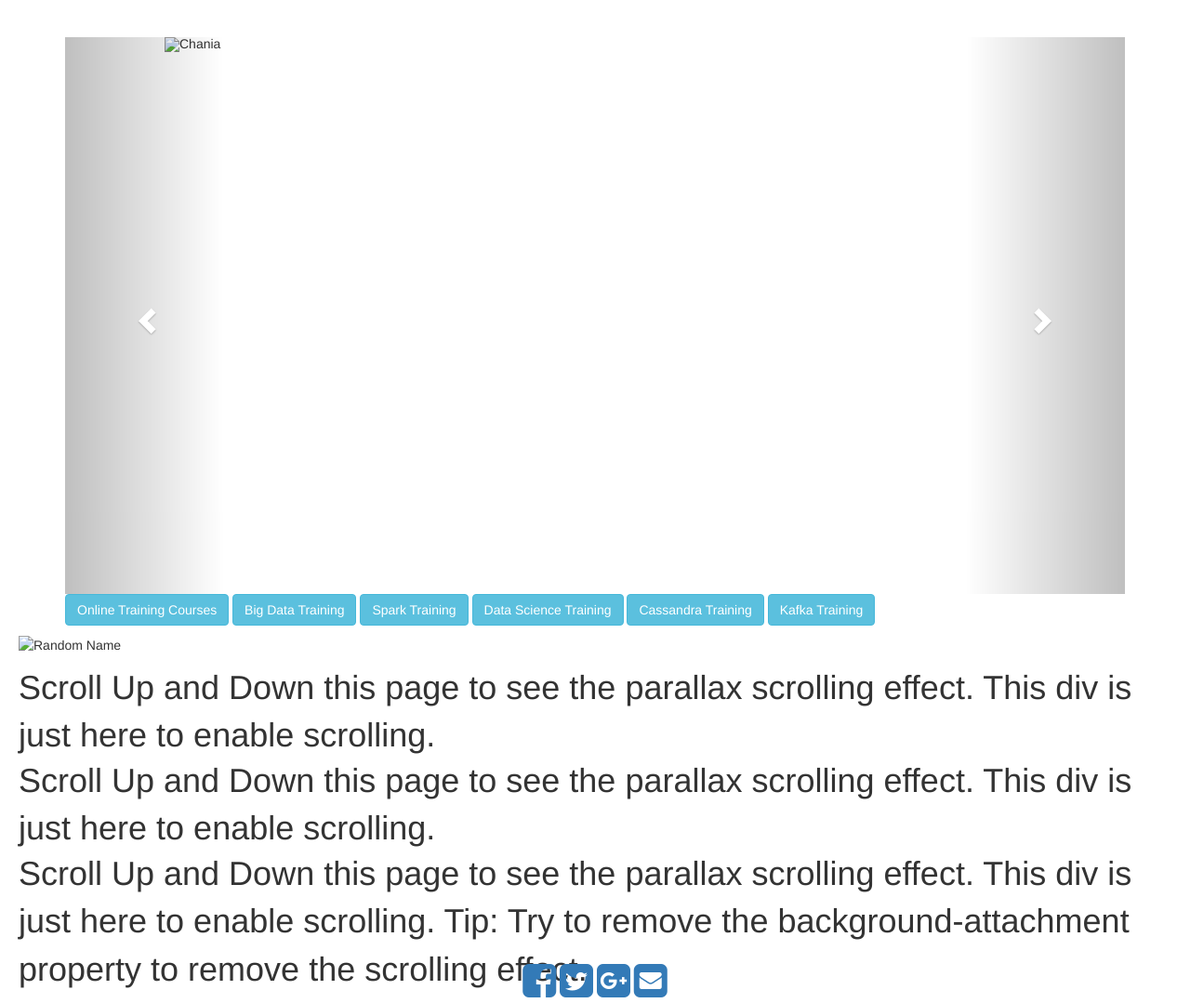
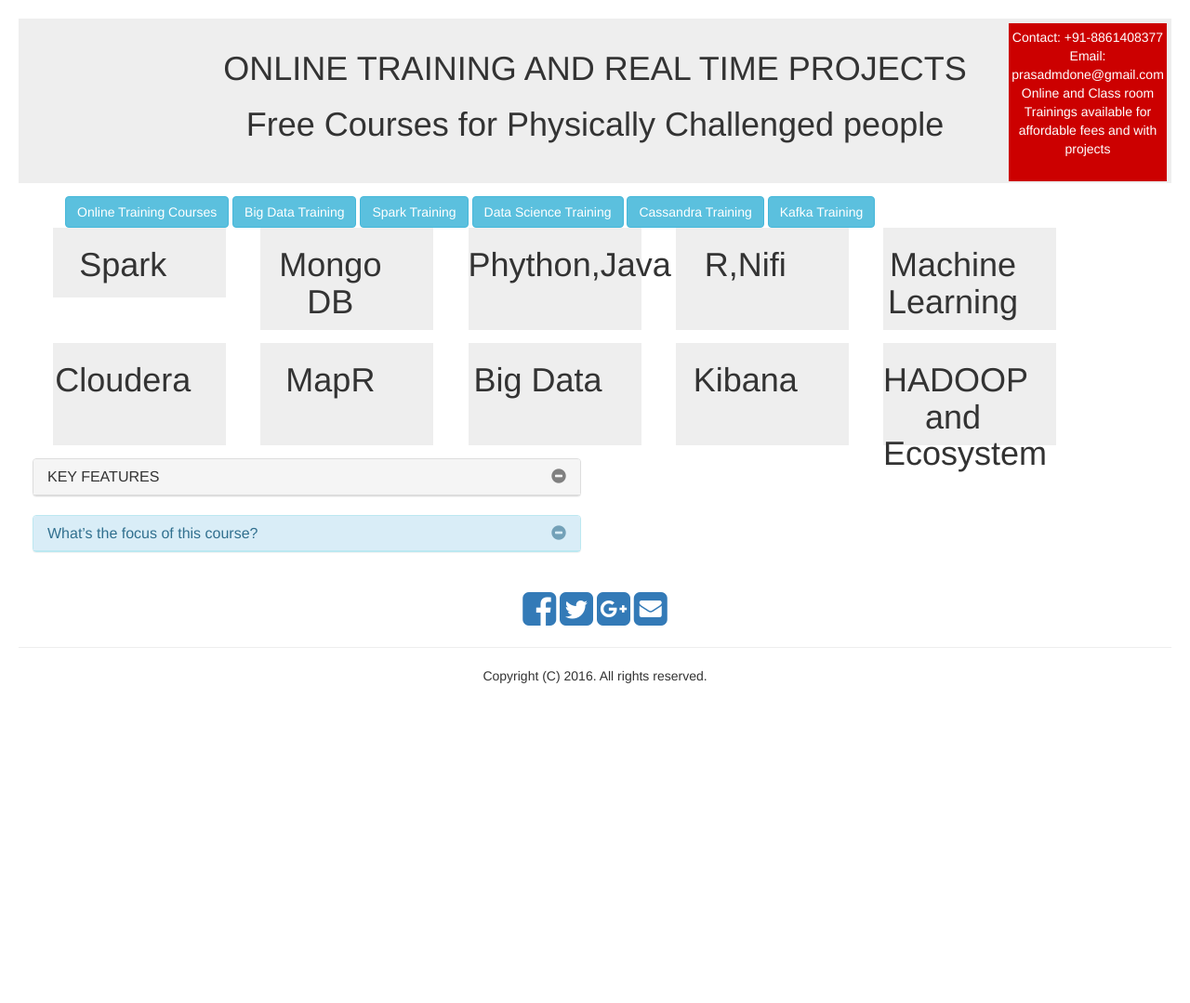
Before and after one commit to BigDataTrainingForyou/OnlineTraining, a plain HTML site: page index.html in a window 1280 px wide. Shown: the whole page at 93% size. After the commit the page ends 1040 px from the top, so only its background shows below. Drawn offline with nearby package versions, Linux system fonts and the light colour scheme.

Commit message:
Add files via upload

```diff
--- a/index.html
+++ b/index.html
@@ -1,8 +1,9 @@
 <!DOCTYPE html>
-<html lang="en">
+<html>
 <head>
-  <title>Bootstrap Example</title>
-  <meta charset="utf-8">
+    <title>Trainings</title>
+
+    <meta charset="utf-8">
   <meta name="viewport" content="width=device-width, initial-scale=1">
   <link rel="stylesheet" href="https://maxcdn.bootstrapcdn.com/bootstrap/3.3.7/css/bootstrap.min.css">
 
@@ -11,59 +12,60 @@
   <link rel="stylesheet" href="style.css">
   <script src="https://ajax.googleapis.com/ajax/libs/jquery/3.1.1/jquery.min.js"></script>
   <script src="https://maxcdn.bootstrapcdn.com/bootstrap/3.3.7/js/bootstrap.min.js"></script>
-  <style>
-  .carousel-inner > .item > img,
-  .carousel-inner > .item > a > img {
-      width: 70%;
-      margin: auto;
-  }
-  </style>
+<script src="app.js"></script>
 </head>
-<body>
+
+
+ <body>
+<!--angular-app-->
+<div ng-app="myApp">
+  <div ng-controller="ctrlApp" id="myApp">
+
 <div class="parallax">
-<div class="container">
-  <br>
-  <div id="myCarousel" class="carousel slide" data-ride="carousel">
-    <!-- Indicators -->
-    <ol class="carousel-indicators">
-      <li data-target="#myCarousel" data-slide-to="0" class="active"></li>
-      <li data-target="#myCarousel" data-slide-to="1"></li>
-      <li data-target="#myCarousel" data-slide-to="2"></li>
-      <li data-target="#myCarousel" data-slide-to="3"></li>
-    </ol>
 
-    <!-- Wrapper for slides -->
-    <div class="carousel-inner" role="listbox">
-      <div class="item active">
-        <img src="images/hadoop.png" alt="Chania" width="460" height="345">
-      </div>
+<div class="sample5">
+    <div class="header">
+         <h1><center>ONLINE TRAINING AND REAL TIME PROJECTS</center></h1>
+         <h1><center><p class="blink_me">Free Courses for Physically Challenged people</p><center></h1>
 
-      <div class="item">
-        <img src="images/spark.png" alt="Chania" width="460" height="345">
-      </div>
 
-      <div class="item">
-        <img src="images/bigdata.png" alt="Flower" width="460" height="345">
-      </div>
+<div
+            style="width:170px;
+            height:170px;
+            background:#CC0000;
+            color:#FFF;
+            padding:5px 2px;
+            text-align:center;
+            top:25px;
+            position:absolute;
+            right:25px;
+            ">
 
-      <div class="item">
-        <img src="images/datascience.png" alt="Flower" width="460" height="345">
-      </div>
+          Contact: +91-8861408377
+Email: prasadmdone@gmail.com
+Online and Class room Trainings available for affordable fees and with projects
+
+        </div>
+       <!--  <nav class="{{active}}" ng-click="$event.preventDefault()">-->
+
+      <!-- When a link in the menu is clicked, we set the active variable -->
+
+      <!--<a href="#" class="home" ng-click="active='home'">Home</a>
+
+      <a href="#" class="about" ng-click="active='about'">About</a>-->
+    <!--  <a href="#" class="contact" ng-click="active='contact'">Contact</a>
+      <div class="marquee">
+  <div>
+    <span>Contact: 0091-8861408377
+Email: prasadmdone@gmail.com</span>
+
+  </div>
+</div>-->
+     <br>
+    <!--</nav>-->
     </div>
-
-    <!-- Left and right controls -->
-    <a class="left carousel-control" href="#myCarousel" role="button" data-slide="prev">
-      <span class="glyphicon glyphicon-chevron-left" aria-hidden="true"></span>
-      <span class="sr-only">Previous</span>
-    </a>
-    <a class="right carousel-control" href="#myCarousel" role="button" data-slide="next">
-      <span class="glyphicon glyphicon-chevron-right" aria-hidden="true"></span>
-      <span class="sr-only">Next</span>
-    </a>
   </div>
-</div>
-
-<div class="container">
+    <div class="container">
 
   <button type="button" class="btn btn-info">Online Training Courses</button>
   <button type="button" class="btn btn-info">Big Data Training</button>
@@ -73,78 +75,262 @@
   <button type="button" class="btn btn-info">Kafka Training</button>
 </div>
 
-<!-- code for toggle sections
-<button class="accordion">Section 1</button>
-<div class="panel">
-  <p>Lorem ipsum dolor sit amet, consectetur adipisicing elit, sed do eiusmod tempor incididunt ut labore et dolore magna aliqua. Ut enim ad minim veniam, quis nostrud exercitation ullamco laboris nisi ut aliquip ex ea commodo consequat.</p>
+
+
+<!--<div class="row">
+    <div class="col-sm-4" style="background-color:lavender;height:100px;borderwidth:1">.col-sm-4</div>
+    <div class="col-sm-4" style="background-color:lavenderblush;">.col-sm-4</div>
+    <div class="col-sm-4" style="background-color:lavender;">.col-sm-4</div>
+  </div>-->
+
+
+    <div class="content">
+        <div class="col1">
+           <div class="flip-container" ontouchstart="this.classList.toggle('hover');">
+    <div class="flipper">
+        <div class="front">
+            <!-- front content -->
+
+            <article>
+        <h1><center> Spark</center></h1>
+    </article>
+        </div>
+        <div class="back">
+            <!-- back content -->
+
+            <h1><center> Kafka</center></h1>
+        </div>
+    </div>
 </div>
+        </div>
+        <div class="col2">
+           <div class="flip-container" ontouchstart="this.classList.toggle('hover');">
+    <div class="flipper">
+        <div class="front">
+            <!-- front content -->
+            <article>
+        <h1><center>Mongo DB</center></h1>
+        <p>
+        </p>
+    </article>
+        </div>
+        <div class="back">
+            <!-- back content -->
+ <h1><center>Cassandra</center></h1>
+               </div>
+    </div>
+</div>
+        </div>
+        <div class="col3">
+           <div class="flip-container" ontouchstart="this.classList.toggle('hover');">
+    <div class="flipper">
+        <div class="front">
+            <!-- front content -->
+            <article>
+        <h1><center>Phython,Java</center></h1>
+        <p>
+        </p>
+    </article>
+        </div>
+        <div class="back">
+            <!-- back content -->
+ <h1><center>Scala</center></h1>
+               </div>
+    </div>
+</div>
+        </div>
+        <div class="col4">
+             <div class="flip-container" ontouchstart="this.classList.toggle('hover');">
+    <div class="flipper">
+        <div class="front">
+            <!-- front content -->
+            <article>
+        <h1><center>R,Nifi</center></h1>
+        <p>
+        </p>
+    </article>
+        </div>
+        <div class="back">
+            <!-- back content -->
+ <article>
+        <h1><center>
+            Presto</center></h1></article>
+        </div>
+    </div>
+</div>
+        </div>
 
-<button class="accordion">Section 2</button>
-<div class="panel">
-  <p>Lorem ipsum dolor sit amet, consectetur adipisicing elit, sed do eiusmod tempor incididunt ut labore et dolore magna aliqua. Ut enim ad minim veniam, quis nostrud exercitation ullamco laboris nisi ut aliquip ex ea commodo consequat.</p>
+         <div class="col5">
+           <div class="flip-container" ontouchstart="this.classList.toggle('hover');">
+    <div class="flipper">
+        <div class="front">
+            <!-- front content -->
+
+            <article>
+        <h1><center> Machine Learning</center></h1>
+    </article>
+        </div>
+        <div class="back">
+            <!-- back content -->
+
+            <h1><center> Algorithms</center></h1>
+        </div>
+    </div>
 </div>
+        </div>
+         <div class="col6">
+           <div class="flip-container" ontouchstart="this.classList.toggle('hover');">
+    <div class="flipper">
+        <div class="front">
+            <!-- front content -->
 
-<button class="accordion">Section 3</button>
-<div class="panel">
-  <p>Lorem ipsum dolor sit amet, consectetur adipisicing elit, sed do eiusmod tempor incididunt ut labore et dolore magna aliqua. Ut enim ad minim veniam, quis nostrud exercitation ullamco laboris nisi ut aliquip ex ea commodo consequat.</p>
+            <article>
+        <h1><center> Cloudera</center></h1>
+    </article>
+        </div>
+        <div class="back">
+            <!-- back content -->
+
+            <h1><center> Hortonworks</center></h1>
+        </div>
+    </div>
 </div>
+        </div>
+         <div class="col7">
+           <div class="flip-container" ontouchstart="this.classList.toggle('hover');">
+    <div class="flipper">
+        <div class="front">
+            <!-- front content -->
 
-<script>
-var acc = document.getElementsByClassName("accordion");
-var i;
+            <article>
+        <h1><center> MapR</center></h1>
+    </article>
+        </div>
+        <div class="back">
+            <!-- back content -->
 
-for (i = 0; i < acc.length; i++) {
-    acc[i].onclick = function(){
-        this.classList.toggle("active");
-        var panel = this.nextElementSibling;
-        if (panel.style.display === "block") {
-            panel.style.display = "none";
-        } else {
-            panel.style.display = "block";
-        }
-    }
-}
-</script>
+            <h1><center> IBM Biginsights</center></h1>
+        </div>
+    </div>
+</div>
+        </div>
+         <div class="col8">
+           <div class="flip-container" ontouchstart="this.classList.toggle('hover');">
+    <div class="flipper">
+        <div class="front">
+            <!-- front content -->
 
-code ends for toggle section -->
+            <article>
+        <h1><center> Big Data</center></h1>
+    </article>
+        </div>
+        <div class="back">
+            <!-- back content -->
+
+            <h1><center> Data Science</center></h1>
+        </div>
+    </div>
+</div>
+        </div>
+         <div class="col9">
+           <div class="flip-container" ontouchstart="this.classList.toggle('hover');">
+    <div class="flipper">
+        <div class="front">
+            <!-- front content -->
+
+            <article>
+        <h1><center> Kibana</center></h1>
+    </article>
+        </div>
+        <div class="back">
+            <!-- back content -->
+
+            <h1><center> Logstash, Elastic Search</center></h1>
+        </div>
+    </div>
+</div>
+        </div>
+         <div class="col10">
+           <div class="flip-container" ontouchstart="this.classList.toggle('hover');">
+    <div class="flipper">
+        <div class="front">
+            <!-- front content -->
+
+            <article>
+        <h1><center> HADOOP and Ecosystem</center></h1>
+    </article>
+        </div>
+        <div class="back">
+            <!-- back content -->
+
+            <h1><center> YARN, Map Reduce, HBase, Hive, Pig, Sqoop, Flume, Zookeeper, Oozie etc...</center></h1>
+        </div>
+    </div>
+</div>
+        </div>
+    </div>
 
 
 
-<!--<div style="height:100px;background-color:red;font-size:36px">
-Scroll Up and Down this page to see the parallax scrolling effect.
-This div is just here to enable scrolling.
-Tip: Try to remove the background-attachment property to remove the scrolling effect.
-</div>-->
-<section class="w3-row-padding w3-center w3-light-grey">
-  <article class="w3-third">
-    <p></p>
-    <img src="images/training1.png" alt="Random Name" style="width:100%">
-    <p></p>
-  </article>
-  <article class="w3-third">
-    <div style="height:100px;background-color:none;font-size:36px">
-Scroll Up and Down this page to see the parallax scrolling effect.
-This div is just here to enable scrolling.
+ <div class="container-fluid">
+        <div class="row">
+            <div class="col-sm-6">
+<div class="panel panel-default">
+                <div class="panel-heading collapsed" data-toggle="collapse" data-target="#collapse2">
+                  <h3 class="panel-title">
+                    KEY FEATURES
+                  </h3>
+                </div>
+                <div id="collapse2" class="collapse">
+                  <div class="panel-body">
+
+                        <p><ul>
+<li>Master fundamentals of Hadoop 2.7 and YARN and write applications using them</li>
+<li>Setting up Pseudo node and Multi node cluster on Amazon EC2</li>
+<li>Master HDFS, MapReduce, Hive, Pig, Oozie, Sqoop, Flume, Oozie, Pig, Zookeeper, HBase</li>
+<li>Learn Spark, Spark RDD, Graphx, MLlib writing Spark applications</li>
+<li>Master Hadoop administration activities like cluster managing,monitoring,administration and troubleshooting</li>
+<li>Configuring ETL tools like Pentaho/Talend to work with MapReduce, Hive, Pig, etc</li>
+<li>Detailed understanding of Big Data analytics</li>
+<li>Hadoop testing applications using MR Unit and other automation tools.</li>
+<li>Work with Avro data formats</li>
+<li>Practice real-life projects using Hadoop and Apache Spark</li>
+<li>Be equipped to clear Big Data Hadoop Certification.</li></ul></p>
+
+
+                      <p>Wow, that's clever!</p>
+                  </div>
+                </div>
+              </div>
+
+
+
+
+               <div class="panel panel-info">
+                <div class="panel-heading collapsed" data-toggle="collapse" data-target="#collapse3">
+                  <h3 class="panel-title">
+                   What’s the focus of this course?
+                  </h3>
+                </div>
+                <div id="collapse3" class="collapse">
+                  <div class="panel-body">
+
+                        <p>Mastering Hadoop and related tools:
+Mastering real-time data processing using Spark: </p>
+
+
+
+                  </div>
+                </div>
+              </div>
 
 </div>
-  </article>
-  <article class="w3-third">
-   <div style="height:100px;background-color:none;font-size:36px">
-Scroll Up and Down this page to see the parallax scrolling effect.
-This div is just here to enable scrolling.
+</div>
+</div>
 
-</div>
-  </article>
-  <article class="w3-third">
-   <div style="height:100px;background-color:none;font-size:36px">
-Scroll Up and Down this page to see the parallax scrolling effect.
-This div is just here to enable scrolling.
-Tip: Try to remove the background-attachment property to remove the scrolling effect.
-</div>
-  </article>
-</section>
 
-<footer className="header">
+
+<footer className="footer">
 
 
    <div class="text-center center-block">
@@ -153,9 +339,19 @@ Tip: Try to remove the background-attachment property to remove the scrolling ef
                 <a href="https://www.facebook.com/"><i id="social-fb" class="fa fa-facebook-square fa-3x social"></i></a>
               <a href="https://twitter.com/BigDatamatica"><i id="social-tw" class="fa fa-twitter-square fa-3x social"></i></a>
               <a href="https://plus.google.com/"><i id="social-gp" class="fa fa-google-plus-square fa-3x social"></i></a>
-              <a href="mailto:bootsnipp@gmail.com"><i id="social-em" class="fa fa-envelope-square fa-3x social"></i></a>
+              <a href="mailto:bootsnipp@gmail.com"><i id="social-em" class="fa fa-envelope-square fa-3x social"></i></a>  <hr />
+        Copyright (C) 2016. All rights reserved.
 </div>
   </footer>
+
+
 </div>
+
+
+</div>
+
+
+
+
 </body>
 </html>
```
